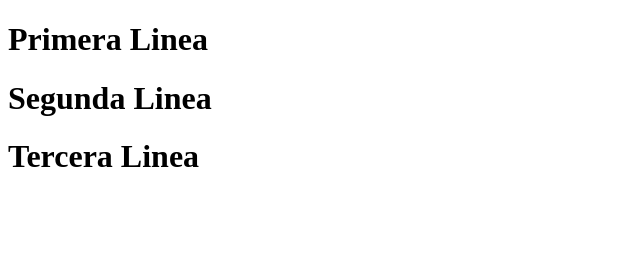
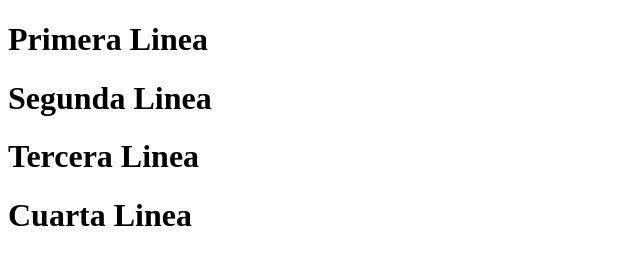
Before and after one commit to joshuad204/Mi_Primer_Pagina, a plain HTML site: page index.html in a window 1280 px wide. Shown: the whole page, without its empty margins (0-640 px from the left). Drawn offline with Linux system fonts and the light colour scheme.

Commit message:
Cuarto H1 De La Pagina

```diff
--- a/index.html
+++ b/index.html
@@ -9,5 +9,6 @@
 <h1>Primera Linea</h1>
 <h1>Segunda Linea</h1>
 <h1>Tercera Linea</h1>
+<h1>Cuarta Linea</h1>
 </body>
 </html>
```
